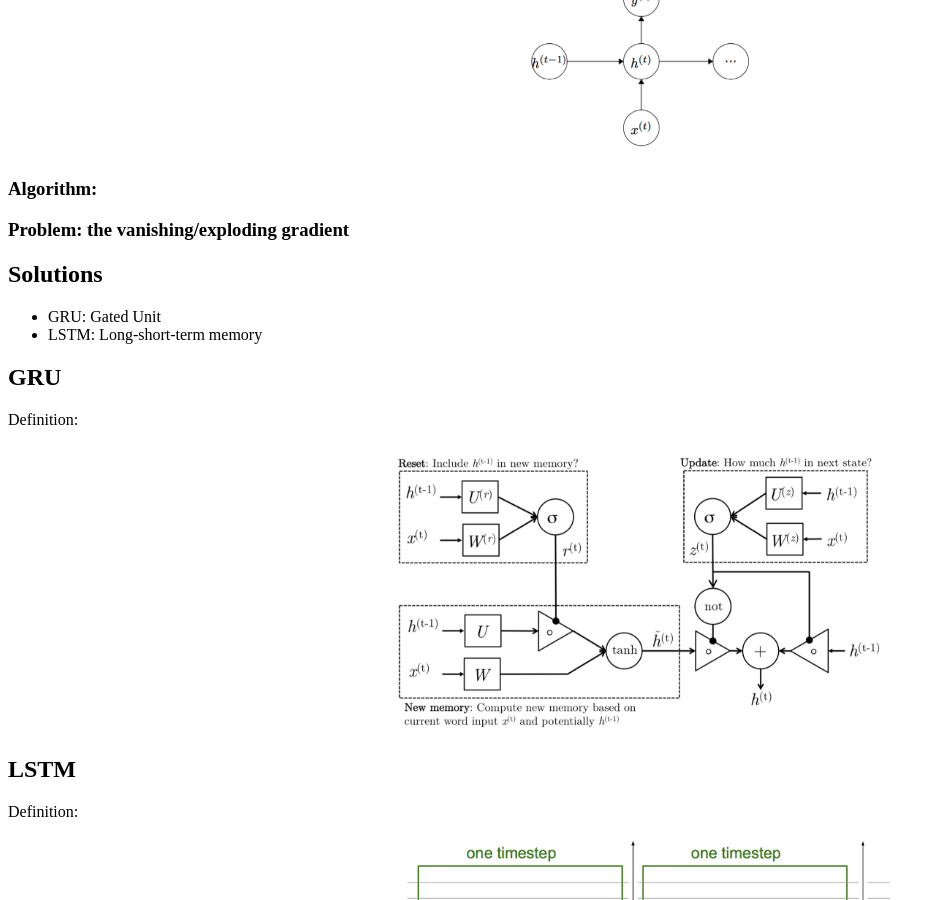
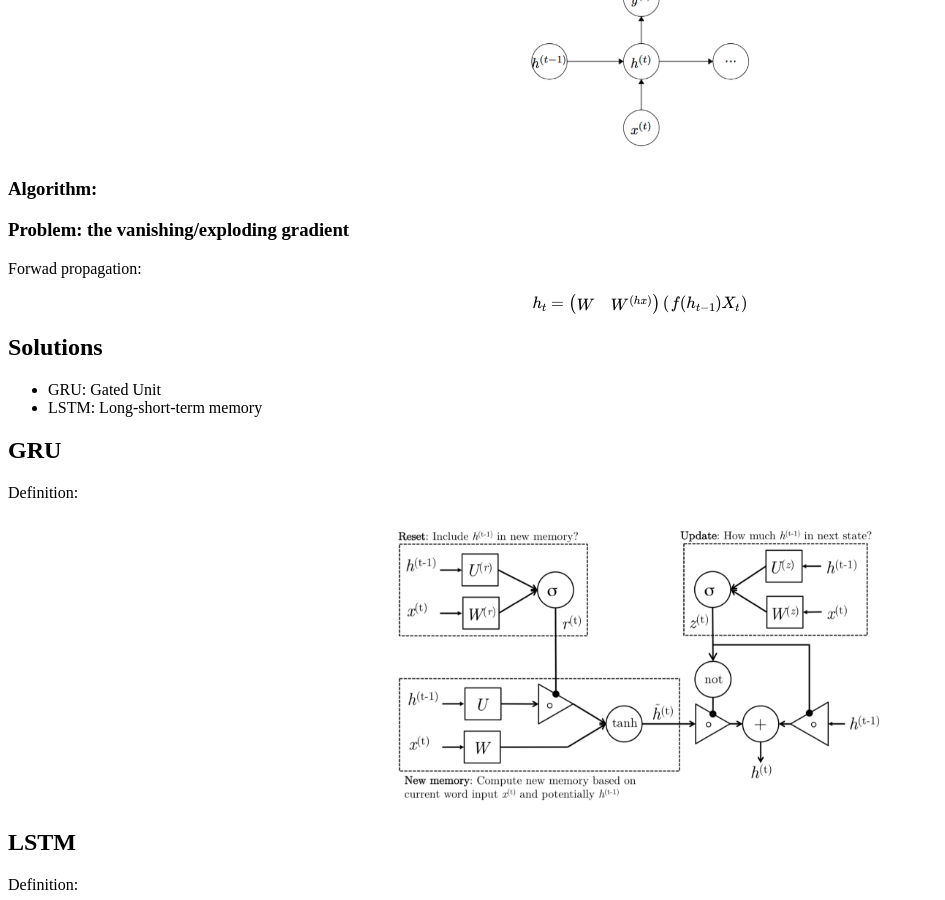
Before and after one commit to yumoxu/Blog, a Jekyll site: the page built from _posts/2016-12-19-Deep-Learning-Note-2.html, in a window 1280 px wide and 900 px high, scrolled down 412 px. Shown: the whole window, without its empty margins (0-945 px from the left). Built offline with Jekyll 4.4.1, drawn with Linux system fonts in a browser that asks for light colours; formulas are drawn with MathJax 3.

Commit message:
Modify article

```diff
--- a/_posts/2016-12-19-Deep-Learning-Note-2.html
+++ b/_posts/2016-12-19-Deep-Learning-Note-2.html
@@ -7,6 +7,7 @@
     <script type="text/javascript" async
         src="https://cdn.mathjax.org/mathjax/latest/MathJax.js?config=TeX-MML-AM_CHTML">
     </script>
+    <!-- Build mathjax support-->
     <script type="text/x-mathjax-config">
         MathJax.Hub.Config({tex2jax: {inlineMath: [['$','$'], ['\\(','\\)']]}});
     </script>
@@ -27,6 +28,10 @@
 
 <h3>Algorithm:</h3>
 <h3>Problem: the vanishing/exploding gradient</h3>
+<p>Forwad propagation:</p>
+\[h_t =
+\begin{pmatrix} W & W^{(hx)} \end{pmatrix}
+\begin{pmatrix} f({h_{t-1}})  X_t \end{pmatrix}\]
 
 <h2>Solutions</h2>
 <ul>
```
Also changed, not shown: 1 other file.
